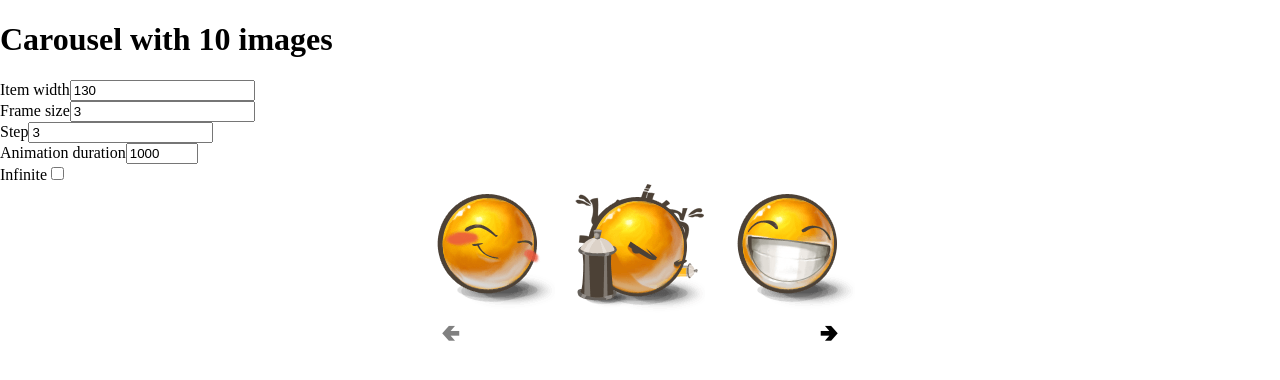
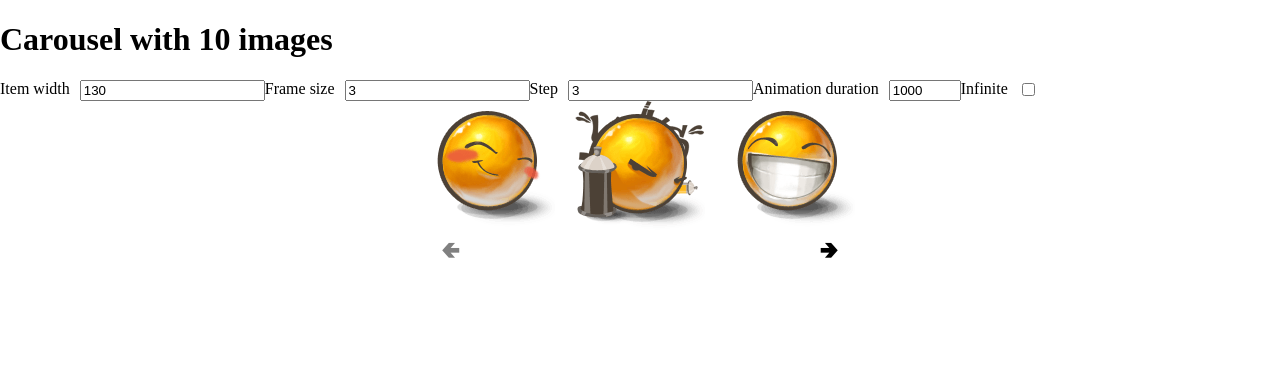
Before and after one commit to mate-academy/react_carousel, a React (Create React App) app: page / in a window 1280 px wide. Shown: the top 380 px of the page. Built offline with nearby package versions, Linux system fonts and the light colour scheme; the HTML template or start-up script is replaced by a standard one.

Commit message:
Added styles

```diff
--- /dev/null
+++ b/src/components/CheckboxControl/CheckboxControl.scss
@@ -0,0 +1,5 @@
+.CheckboxControl {
+  display: inline-flex;
+  justify-content: center;
+  gap: 10px;
+}
--- a/src/components/CheckboxControl/CheckboxControl.tsx
+++ b/src/components/CheckboxControl/CheckboxControl.tsx
@@ -1,6 +1,8 @@
 import { ChangeEvent, Component } from 'react';
 
 import { Checkbox } from '../../types/Controls';
+
+import './CheckboxControl.scss';
 
 type Props = Checkbox & {
   handleControlChange: (name: string, value: boolean) => void,
--- /dev/null
+++ b/src/components/InputControl/InputControl.scss
@@ -0,0 +1,5 @@
+.InputControl {
+  display: inline-flex;
+  justify-content: center;
+  gap: 10px;
+}
--- a/src/components/InputControl/InputControl.tsx
+++ b/src/components/InputControl/InputControl.tsx
@@ -1,6 +1,8 @@
 import { ChangeEvent, Component } from 'react';
 
 import { NumberInput } from '../../types/Controls';
+
+import './InputControl.scss';
 
 type Props = NumberInput & {
   handleControlChange: (name: string, value: number) => void,
```
